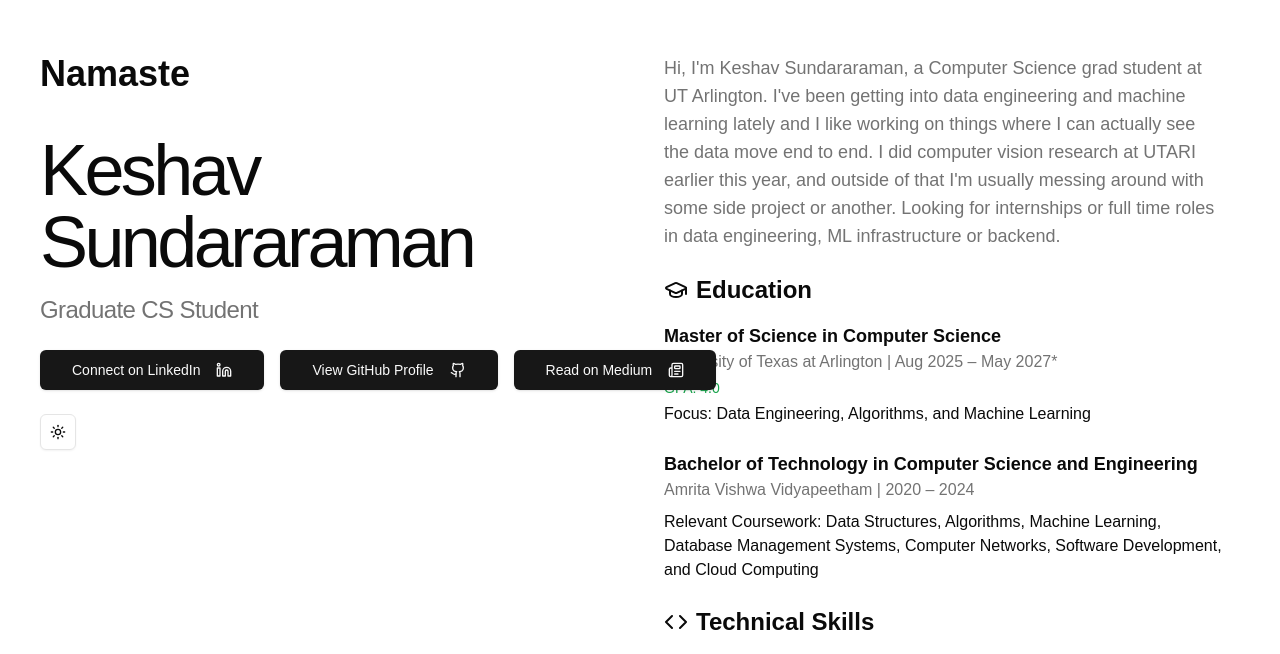
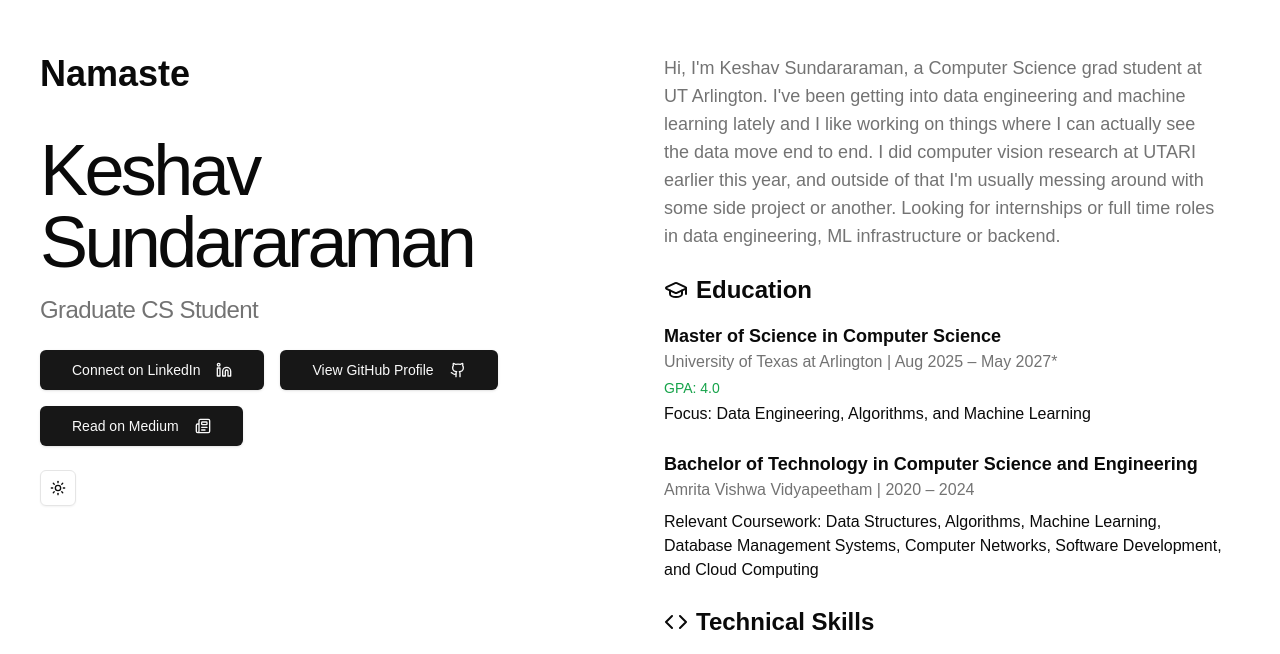
Before and after one commit to ikeshav42/portfolio, a Next.js app: page / in a window 1280 px wide. Shown: the part 146-800 px from the top of the page. Built offline with nearby package versions, Linux system fonts and the light colour scheme.

Commit message:
Update core.tsx
Fix line warp

```diff
--- a/components/core.tsx
+++ b/components/core.tsx
@@ -18,7 +18,7 @@
               Graduate CS Student
             </p>
           </div>
-          <div className="flex flex-col sm:flex-row gap-4">
+          <div className="flex flex-col sm:flex-row flex-wrap gap-4">
             <Button size="lg" className="gap-4 w-full sm:w-auto" asChild>
               <Link
                 href="https://www.linkedin.com/in/keshav-sundararaman-48890a37a/"
```
